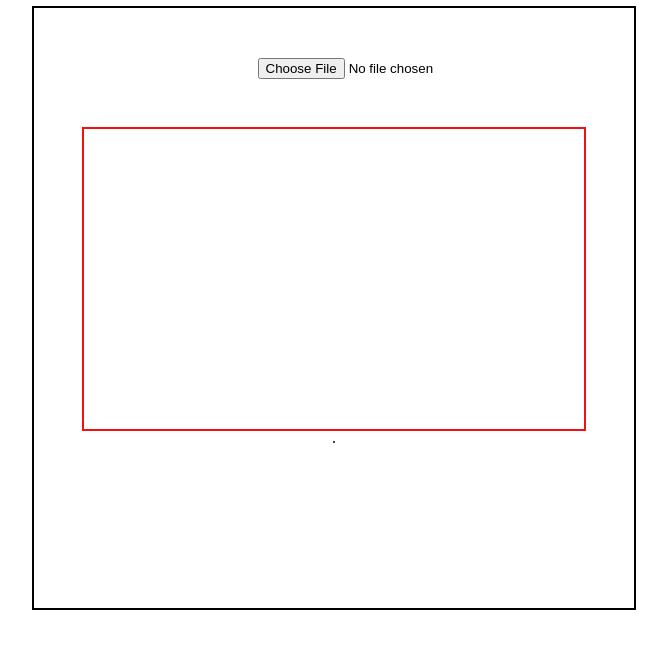
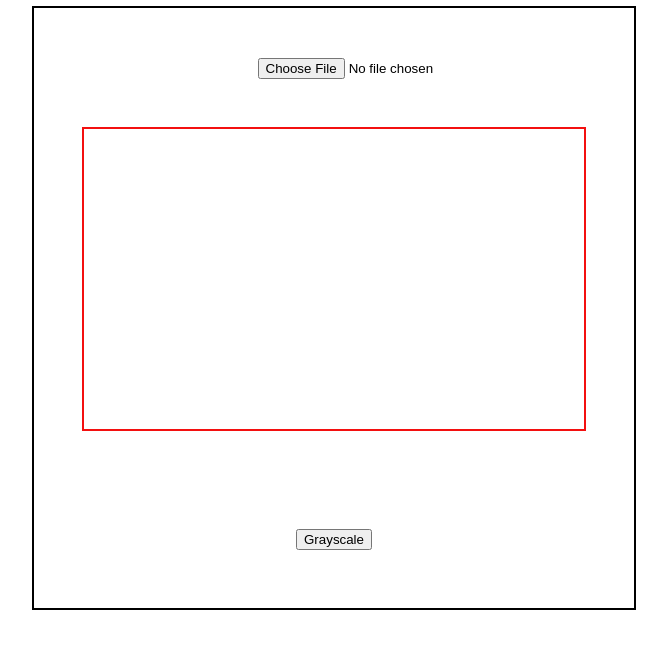
Before and after one commit to ketynkyn/lab1-vvab, a React (Create React App) app: page / in a window 1280 px wide. Shown: the top 648 px of the page, without its empty margins (306-973 px from the left). Built offline with nearby package versions, Linux system fonts and the light colour scheme.

Commit message:
grayscale +

```diff
--- a/package.json
+++ b/package.json
@@ -3,13 +3,17 @@
   "version": "0.1.0",
   "private": true,
   "dependencies": {
+    "@candlefinance/slider": "^0.1.4",
     "@testing-library/jest-dom": "^5.16.5",
     "@testing-library/react": "^13.4.0",
     "@testing-library/user-event": "^13.5.0",
     "react": "^18.2.0",
     "react-dom": "^18.2.0",
     "react-scripts": "5.0.1",
+    "react-slick": "^0.29.0",
+    "react-slide-button": "^2.0.0",
     "sass": "^1.59.2",
+    "slick-carousel": "^1.8.1",
     "web-vitals": "^2.1.4"
   },
   "scripts": {
--- a/src/App.js
+++ b/src/App.js
@@ -2,29 +2,42 @@ import React, {useEffect, useState} from 'react';
 import './ChoosePhoto.scss';
 
 
-
-
 function App() {
-
+  const[reset ,setReset] = useState(0)
+  const [grayscale, setGrayscale] = useState(false)
   const [image,setImage] = useState([])
   const [imageUrls,setImageUrls] = useState([])
   const ChangeImage = (event) => {
     setImage([...event.target.files])
-    console.log(event.target.files)
   }
-
-  useEffect(() =>{
+  useEffect(() => {
     if (image.length < 1) return;
     const newImageUrls = [];
     image.forEach(image => newImageUrls.push(URL.createObjectURL(image)));
     setImageUrls(newImageUrls);
   }, [image]);
 
+  const[slider, setSlider] = useState(100);
+  const changeGrayscale = () => {
+    setGrayscale(true)
+    document.getElementById("img").style.filter="grayscale("+slider+"%)"
+  }
+
+
   return (
       <div className="App">
-        <input type="file" id="file" accept="image/*" onChange={ChangeImage}/>
-        <div id="img-area" className="box"> {imageUrls.map(img=> <img src={img} alt=""/>)}</div>
-          .
+        <input className="imgInput" type="file" id="file" accept="image/*" onChange={ChangeImage}/>
+        <div id="img-area" className="box"> {imageUrls.map(img=> <img id="img" src={img} alt="" width='auto' height='300px'/>)}</div>
+        { grayscale &&
+        <input className="rangeInput" type='range' min='0' max='100' step='1' value={slider} onChange={(e)=>setSlider(e.target.value)}/>
+        }
+        <p></p><button className="grayscale" onClick={()=>{
+        {
+          !grayscale &&
+              setSlider(100)
+        }
+          changeGrayscale()
+      }}>Grayscale</button>
       </div>
   );
 }
--- a/src/ChoosePhoto.scss
+++ b/src/ChoosePhoto.scss
@@ -6,19 +6,23 @@
   text-align: center;
   outline: 2px solid #000;
   padding: 50px;
-  input{
+  .imgInput{
     padding-left: 100px;
     padding-bottom: 50px;
   }
   .box{
-    img{
-      margin-right: auto;
-      margin-left: auto;
-    }
-
+    margin-bottom: 50px;
     outline: 2px solid #f31010;
     display: flex;
     height: 300px;
     width: auto;
+    img{
+      width: 100%;
+      margin-right: auto;
+      margin-left: auto;
+    }
+  }
+  .grayscale{
+    margin-top: 50px;
   }
 }
```
Also changed, not shown: 1 other file (tests, documents, lock files or other folders).
